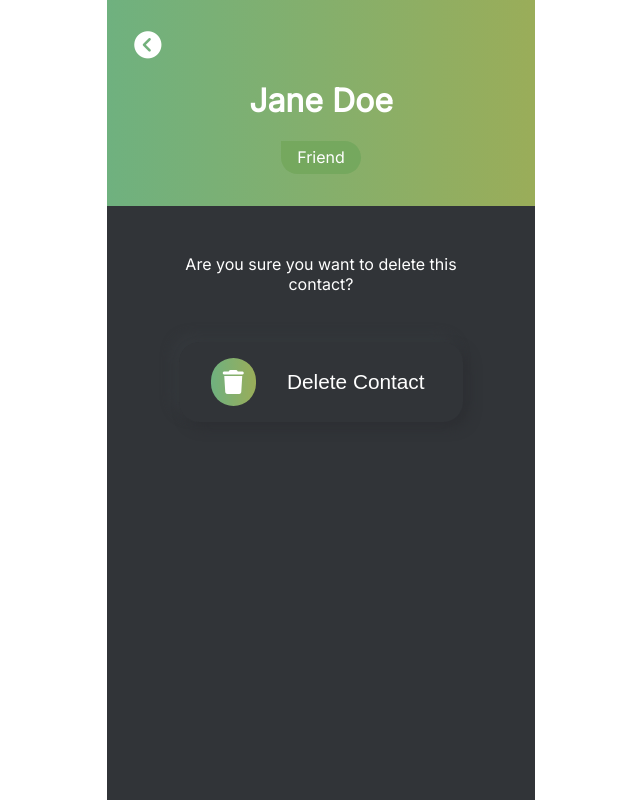
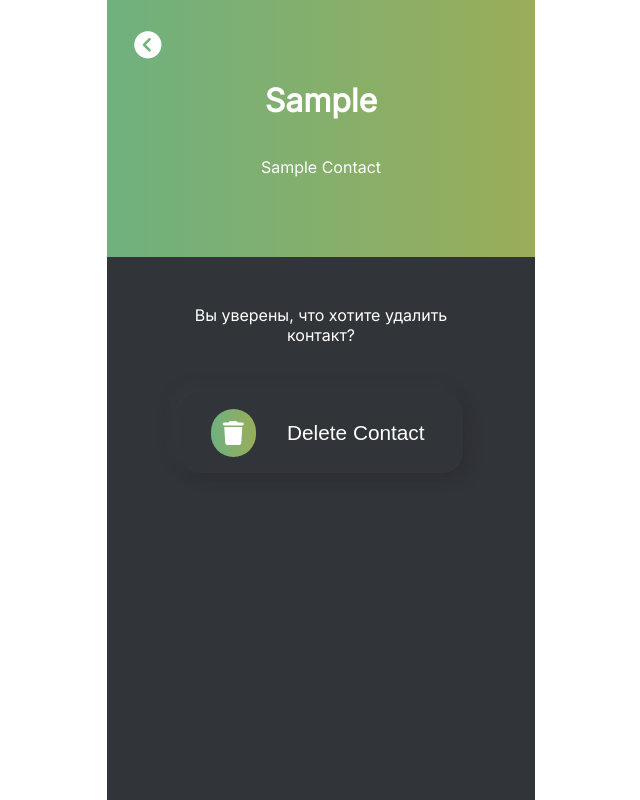
Before and after one commit to Val-1988/App_Contact_management, a Django app: template contact_management/templates/delete.html in a window 1280 px wide. Shown: the whole page, without its empty margins (319-959 px from the left). Run offline with Django 4.2, Linux system fonts and the light colour scheme; the template is opened without the code that fills it: values that come from a table or form of the project are taken from there, others are empty; tables that the repository leaves empty hold one stand-in row (values such as "Sample post"); some libraries are stand-ins or nearby versions.

Commit message:
Delete contact

```diff
--- a/contact_management/templates/delete.html
+++ b/contact_management/templates/delete.html
@@ -1,9 +1,11 @@
+{% load static %}
+
 <!DOCTYPE html>
 <html>
 <head>
 	<meta charset="UTF-8">
     <meta name="viewport" content="width=device-width, initial-scale=1.0">
-    <link rel="stylesheet" type="text/css" href="style-delete.css">
+    <link rel="stylesheet" type="text/css" href="{% static 'style-delete.css' %}">
 
 	<link rel="preconnect" href="https://fonts.gstatic.com">
 	<link href="https://fonts.googleapis.com/css2?family=Inter&display=swap" rel="stylesheet">
@@ -15,21 +17,24 @@
 
 	<div class="container">
 		<header class="hero">
-			<a href="edit.html">
+			<a href="{% url 'edit_contact' contact.id %}">
 				<i class="fas fa-chevron-circle-left back-btn"></i>
 			</a>
 			<div class="hero-info">
-				<h1 class="name">Jane Doe</h1>
-				<p class="relationship-hero">Friend</p>
+				<h1 class="first_name">{{ contact.first_name | title }}</h1>
+				<p class="second_name">{{ contact.second_name | title }}</p>
 			</div>
 		</header>
 
 		<section class="delete-container">
-			<p>Are you sure you want to delete this contact?</p>
+			<p>Вы уверены, что хотите удалить контакт?</p>
+			<form method="POST">
+				{% csrf_token %}
 			<div class="delete-contact">
 				<i class="fas fa-trash delete-icon"></i>
 				<button class="delete-button">Delete Contact</button>
 			</div>
+			</form>
 		</section>
 	</div>
 
--- a/contact_management/templates/edit.html
+++ b/contact_management/templates/edit.html
@@ -90,7 +90,7 @@
 		</form>
 
 		<section class="button-container">
-			<a href="delete.html">
+			<a href="{% url 'delete' contact.id %}">
 				<div class="update-contact">
 					<i class="fas fa-trash icon-gradient"></i>
 					<button class="button">Delete Contact</button>
```
Also changed, not shown: contact_management/app_contact_management/views.py (+6 -1 lines).
